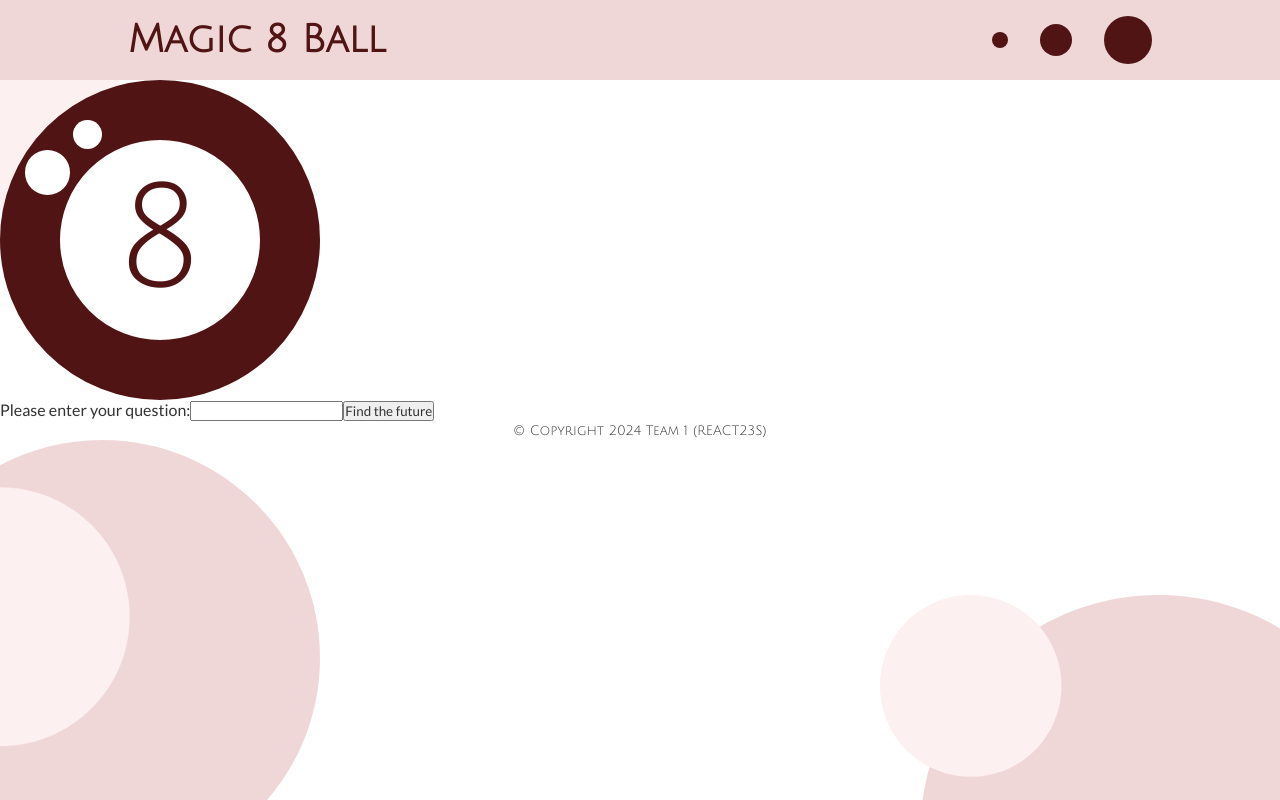
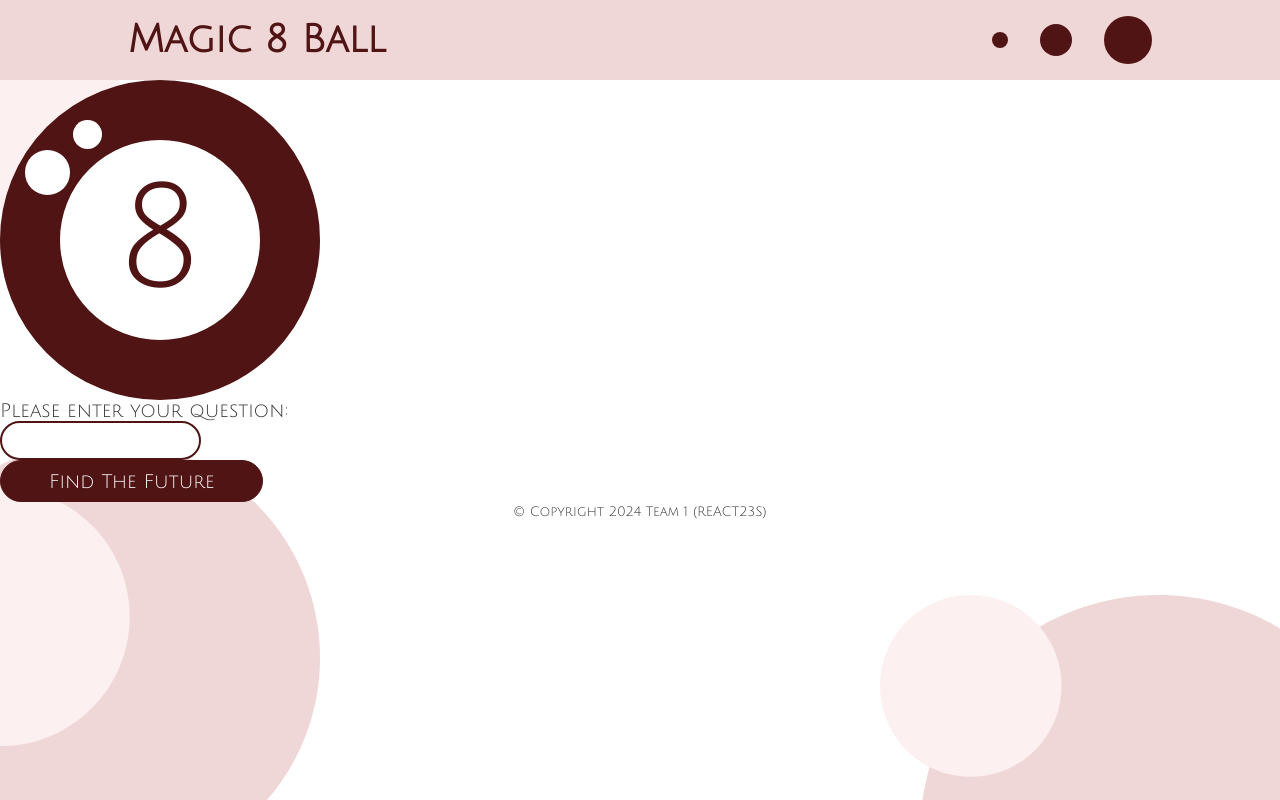
Before and after one commit to johntrehearn/DMApp, a React (Vite) app: page / in a window 1280 px wide. Built offline with nearby package versions, Linux system fonts and the light colour scheme.

Commit message:
Add styles to Question

```diff
--- a/src/components/Question.tsx
+++ b/src/components/Question.tsx
@@ -1,24 +1,17 @@
 function Question(props: any) {
-
-
   return (
     <>
-
       <form>
-
-                <label>
+        <label className="text--big">
           Please enter your question:
-                    <input type="text" onChange={props.inputHandler} />
-
+          <input type="text" onChange={props.inputHandler} className="input" />
         </label>
-                <button onClick={props.clickHandler}>
+        <button onClick={props.clickHandler} className="button">
           Find the future
         </button>
       </form>
-
-
     </>
-    )
+  );
 }
 
 export default Question;
--- a/src/index.css
+++ b/src/index.css
@@ -50,7 +50,7 @@ button {
 }
 .text--big {
   font-family: var(--font-display);
-  font-size: 1.5rem;
+  font-size: 1.2rem;
 }
 .text--answer {
   font-family: var(--font-display);
@@ -166,11 +166,12 @@ button {
 
 .button {
   display: block;
-  padding: 0.8rem 3rem;
+  padding: 0.6rem 3rem;
   border: 1px solid var(--clr-dark);
-  border-radius: 20px;
+  border-radius: 30px;
   background-color: var(--clr-dark);
-  font-size: 1.25rem;
+  font-family: var(--font-display);
+  font-size: 1.2rem;
   color: var(--clr-light);
   text-transform: capitalize;
   transition: all 0.2s ease-out;
@@ -191,10 +192,10 @@ button {
 
 .input {
   display: block;
-  padding: 0.8rem 1.5rem;
+  padding: 0.6rem 1.5rem;
   border: 2px solid var(--clr-dark);
   border-radius: 20px;
-  font-size: 1.25rem;
+  font-family: var(--font-base);
   color: var(--clr-grey);
   transition: all 0.2s ease-out;
 }
```
Lines whose indentation alone changed are shown as unchanged.
